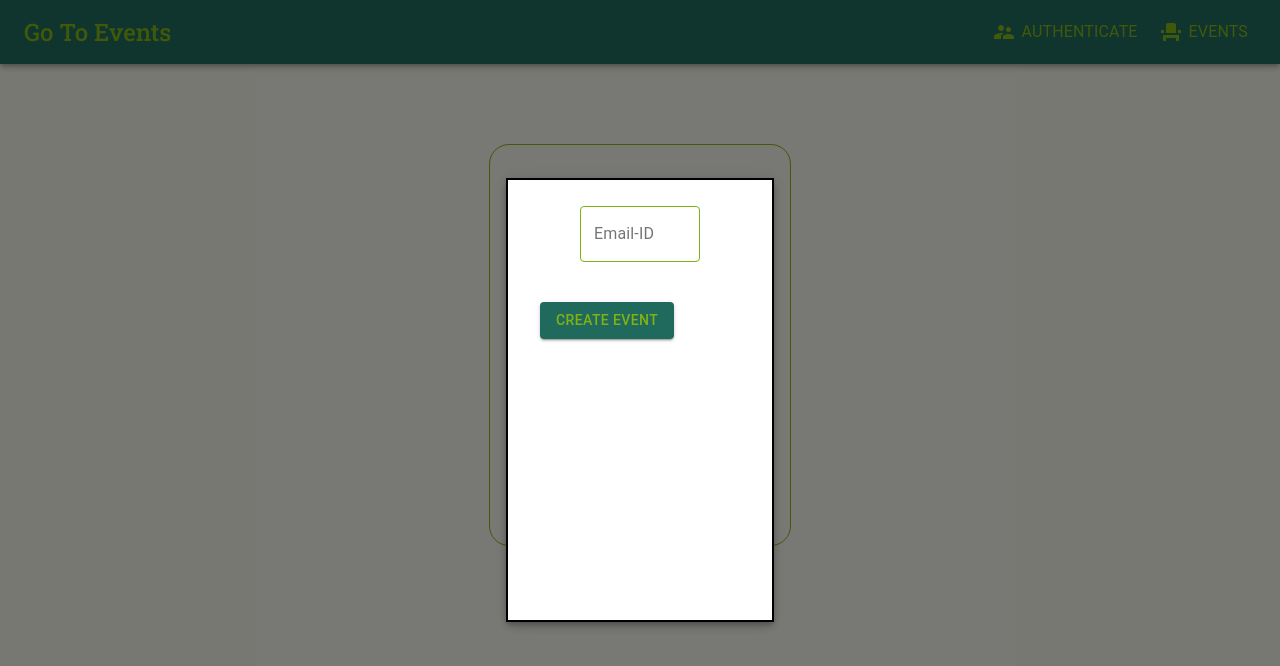
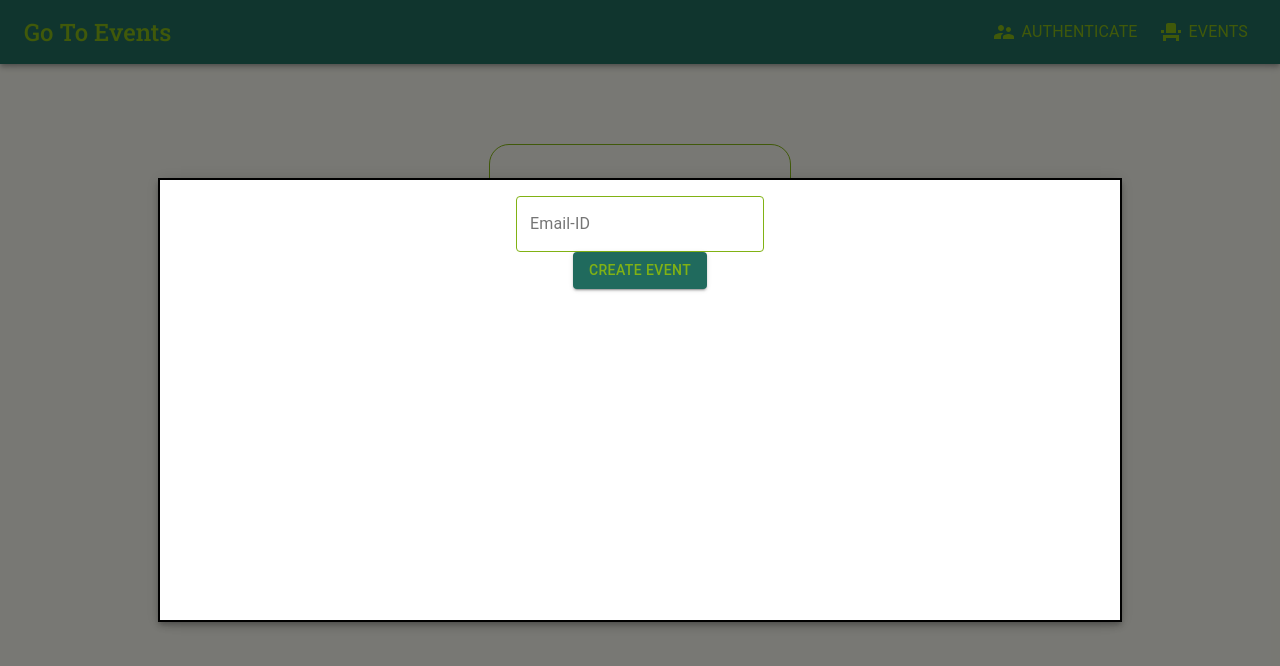
Before and after one commit to reuben21/Event-Booking-Project-MERNG-Stack, a React (Create React App) app in the folder frontend/: page /events in a window 1280 px wide. Both pictures are taken after a click on the button "CREATE EVENT". Shown: the top 666 px of the page. Built offline with nearby package versions, Linux system fonts and the light colour scheme.

Commit message:
Updated Code

```diff
--- a/frontend/src/pages/Events.js
+++ b/frontend/src/pages/Events.js
@@ -44,7 +44,7 @@ function getModalStyle() {
         top: `${top}%`,
         left: `${left}%`,
         transform: `translate(-${top}%, -${left}%)`,
-        width:"200px",
+        width:"70%",
         height:"400px"
     };
 }
@@ -80,24 +80,36 @@ const EventsPage = () => {
     };
     const handleSubmit = (evt) => {
         evt.preventDefault();
-        alert(`Submitting Name ${name}`)
+        alert(`Submitting Name ${title}`)
     }
     const body = (
         <div style={modalStyle} className={classes.paper}>
             <form onSubmit={handleSubmit}>
                 <div>
-                    <CssTextField style={{marginTop: "10px", display: "block", color: "green"}}
-                                  className={classes.margin}
+                    <Grid
+                        container
+                        direction="column"
+                        justify="center"
+                        alignItems="center"
+
+
+                    >
+                    <CssTextField style={{display: "block", color: "green"}}
+
                                   label="Email-ID"
                                   variant="outlined"
                                   id="custom-css-outlined-input"
+                                  value ={title}
                                   onChange={e=>setTitle(e.target.value)}
                     />
+                        <ColorButton  type="submit" variant="contained"
+                                     color="primary" onClick={handleOpen}>
+                            Create Event
+                        </ColorButton>
+                    </Grid>
+
                 </div>
-                <ColorButton type="submit" variant="contained"
-                             color="primary" onClick={handleOpen}>
-                    Create Event
-                </ColorButton>
+
             </form>
         </div>
     );
@@ -118,6 +130,7 @@ const EventsPage = () => {
                 alignItems="center"
                 style={{
                     marginTop: "150px",
+                    display:"flex"
 
                 }}
             >
```
